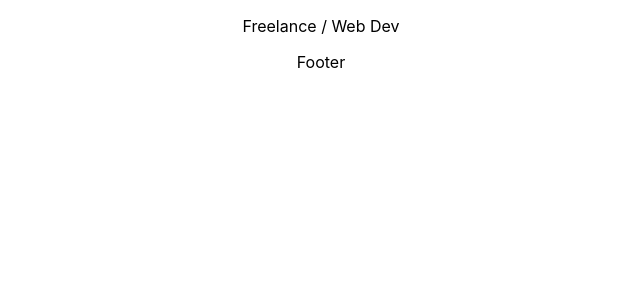
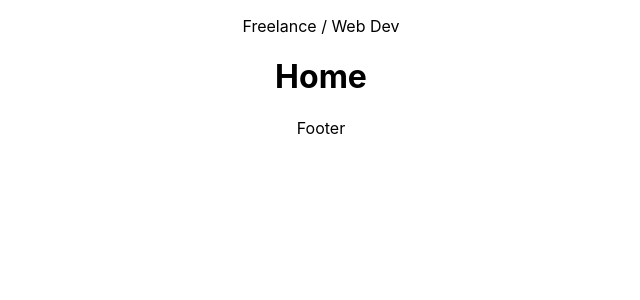
Before and after one commit to venoblin/freelance-webdev, a React (Create React App) app: page / in a window 1280 px wide. Shown: the top 300 px of the page, without its empty margins (319-959 px from the left). Built offline with nearby package versions, Linux system fonts and the light colour scheme.

Commit message:
added home route and fixed stylesheet import

```diff
--- a/src/App.tsx
+++ b/src/App.tsx
@@ -1,12 +1,16 @@
 import './styles/App.css'
+import { Routes, Route } from 'react-router-dom'
 import NavBar from './components/NavBar'
 import Footer from './components/Footer'
+import Home from './components/routes/Home'
 
 const App = () => {
   return (
     <div className="App">
       <NavBar />
-
+      <Routes>
+        <Route path="/" element={<Home />} />
+      </Routes>
       <Footer />
     </div>
   )
--- a/src/components/routes/Home.tsx
+++ b/src/components/routes/Home.tsx
@@ -1,8 +1,8 @@
-import '../styles/Home.css'
+import '../../styles/Home.css'
 
 const Home = () => {
   return (
-    <div className='Home'>
+    <div className='home'>
       <h1>Home</h1>
     </div>
   )
```
